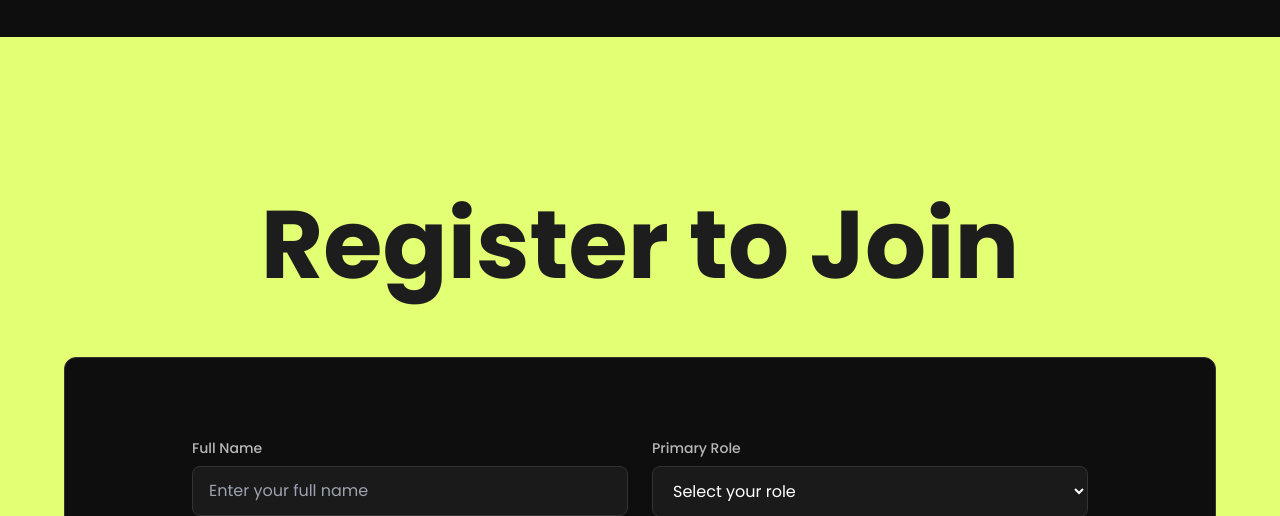
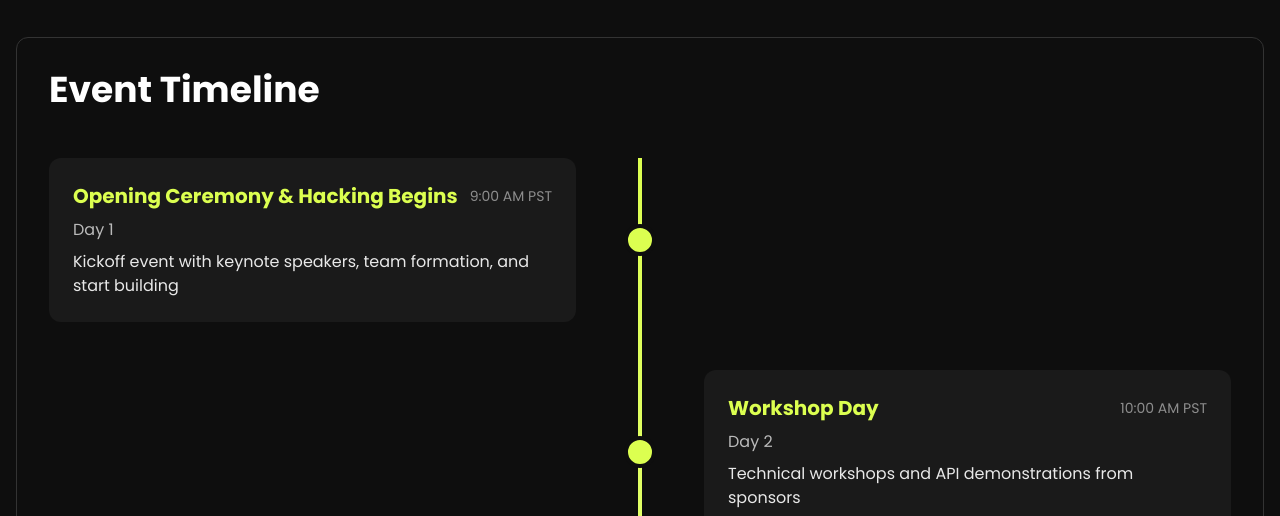
Before and after one commit to OpeyemiSanusi/worldlargesthack, a Next.js app: page / in a window 1280 px wide. Shown: the part 2284-2800 px from the top of the page. Built offline with nearby package versions, Linux system fonts and the light colour scheme.

Commit message:
timeline without animation

```diff
--- a/app/page.tsx
+++ b/app/page.tsx
@@ -338,7 +338,7 @@ export default function Home() {
         </div>
 
         {/* JUDGES */}
-        <div id="judges-section" className="pt-20 pb-20 w-full px-4">
+        <div id="judges-section" className="pt-20 w-full px-4">
           <div className="w-full max-w-[99%] md:max-w-[98%] xl:max-w-[1800px] mx-auto">
             <div className="w-full max-w-[1500px] mx-auto rounded-xl border border-[#333333] bg-[#0E0E0E] p-8">
               <h2 className="text-4xl font-bold mb-8 text-white">Judges</h2>
@@ -429,6 +429,78 @@ export default function Home() {
                         </h3>
                       </>
                     )}
+                  </div>
+                ))}
+              </div>
+            </div>
+          </div>
+        </div>
+
+        {/* TIMELINE */}
+        <div id="timeline-section" className="pt-20 pb-32 w-full px-4">
+          <div className="w-full max-w-[99%] md:max-w-[98%] xl:max-w-[1800px] mx-auto">
+            <div className="w-full max-w-[1500px] mx-auto rounded-xl border border-[#333333] bg-[#0E0E0E] p-8">
+              <h2 className="text-4xl font-bold mb-12 text-white">Event Timeline</h2>
+
+              <div className="relative">
+                {/* Vertical Line */}
+                <div className="absolute left-[20px] md:left-1/2 transform md:-translate-x-1/2 h-full w-1 bg-gradient-to-b from-[#DCFF50] to-[#EBFE96]"></div>
+
+                {[
+                  {
+                    date: "Day 1",
+                    title: "Opening Ceremony & Hacking Begins",
+                    description: "Kickoff event with keynote speakers, team formation, and start building",
+                    time: "9:00 AM PST"
+                  },
+                  {
+                    date: "Day 2",
+                    title: "Workshop Day",
+                    description: "Technical workshops and API demonstrations from sponsors",
+                    time: "10:00 AM PST"
+                  },
+                  {
+                    date: "Day 3",
+                    title: "Networking & Team Building",
+                    description: "Connect with fellow participants, form teams, and brainstorm ideas",
+                    time: "11:00 AM PST"
+                  },
+                  {
+                    date: "Day 4",
+                    title: "Mentorship Sessions",
+                    description: "One-on-one mentorship with industry experts",
+                    time: "2:00 PM PST"
+                  },
+                  {
+                    date: "Day 5",
+                    title: "Project Submission & Demo",
+                    description: "Final submissions and project presentations to judges",
+                    time: "2:00 PM PST"
+                  },
+                  {
+                    date: "Day 6",
+                    title: "Awards Ceremony",
+                    description: "Winners announcement and closing ceremony",
+                    time: "3:00 PM PST"
+                  }
+                ].map((event, index) => (
+                  <div key={index} className={`relative flex items-center mb-12 ${index % 2 === 0 ? 'md:flex-row' : 'md:flex-row-reverse'
+                    }`}>
+                    {/* Timeline Node */}
+                    <div className="absolute left-[16px] md:left-1/2 transform md:-translate-x-1/2 w-8 h-8 bg-[#DCFF50] rounded-full border-4 border-[#0E0E0E] z-10"></div>
+
+                    {/* Content */}
+                    <div className={`ml-16 md:ml-0 ${index % 2 === 0 ? 'md:pr-16 md:w-1/2' : 'md:pl-16 md:w-1/2'
+                      }`}>
+                      <div className="bg-[#1A1A1A] p-6 rounded-xl hover:bg-[#252525] transition-colors">
+                        <div className="flex items-center justify-between mb-2">
+                          <h3 className="text-xl font-bold text-[#DCFF50]">{event.title}</h3>
+                          <span className="text-sm text-white/50">{event.time}</span>
+                        </div>
+                        <div className="text-white/70 mb-2">{event.date}</div>
+                        <p className="text-white/90">{event.description}</p>
+                      </div>
+                    </div>
                   </div>
                 ))}
               </div>
```
